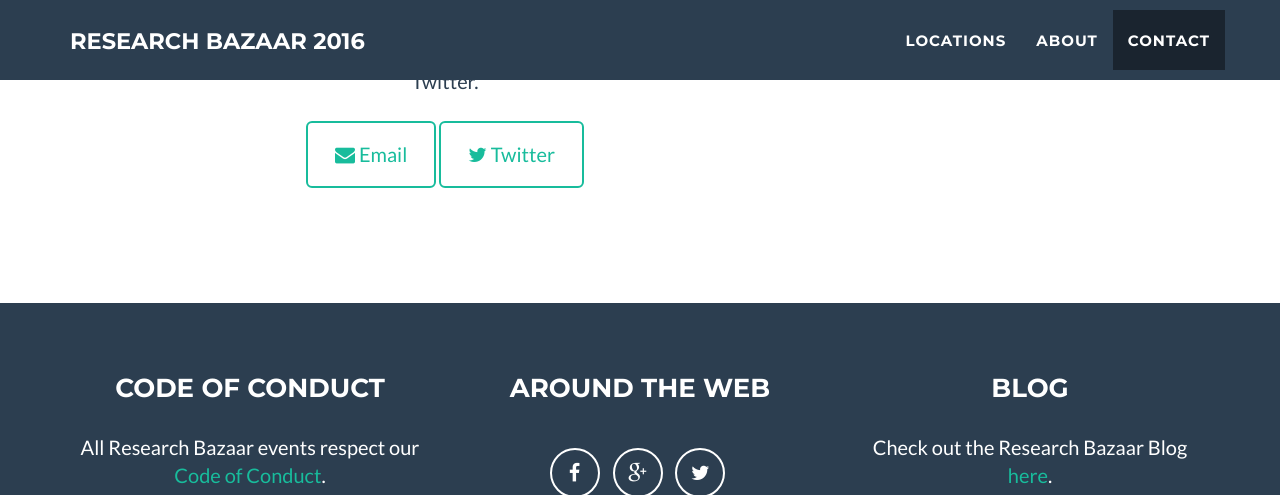
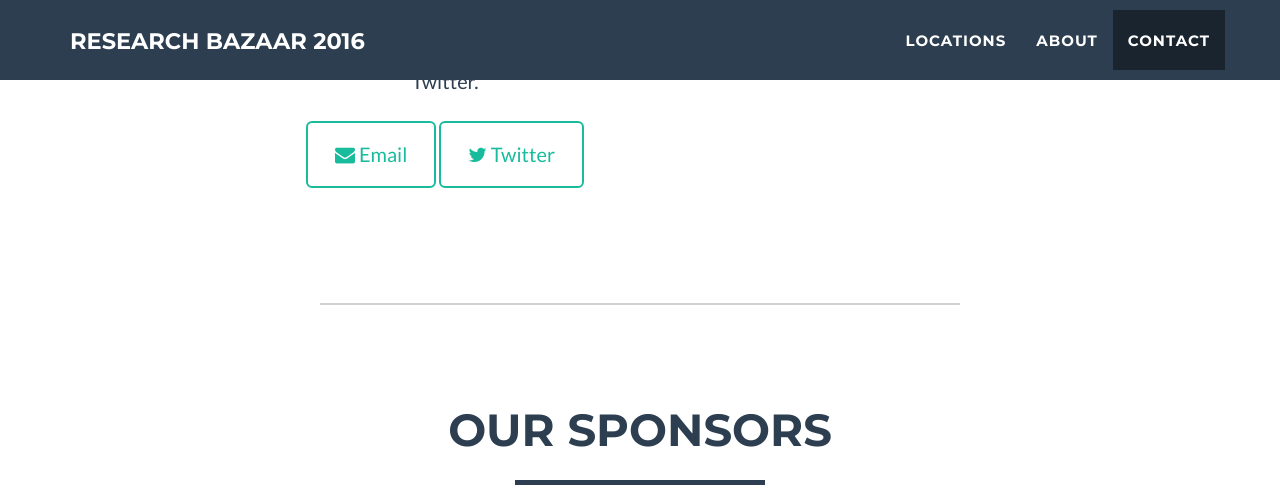
Before and after one commit to resbaz/resbaz-2016-02-01, a Jekyll site: the page built from index.html, in a window 1280 px wide and 1400 px high, scrolled down 2059 px. Shown: the top 495 px of the window. Built offline with Jekyll 4.4.1, drawn with Linux system fonts in a browser that asks for light colours; nearby versions of some CDN libraries; a script that is not in the unit is left out; comment, search, counter and statistics services are not loaded; some of the changed text lies outside the part shown; grey boxes are pictures that could not be loaded.

Commit message:
main page sponsor list

```diff
--- a/css/freelancer.css
+++ b/css/freelancer.css
@@ -477,6 +477,13 @@
     overflow: auto;
 }
 
+.sponsor-tile {
+    padding: 2em;
+    max-height: 450px;
+    overflow: auto;
+    display: inline-block;
+}
+
 a.light-bkg{
     border-color: #18BC9C;
     color: #18BC9C;
--- a/index.html
+++ b/index.html
@@ -71,7 +78,6 @@
             </div>
         </div>
         <div class="row">
-
             <div class="col-lg-4 col-lg-offset-2 text-center contact-buttons">
                 <p>Interested in the Research Bazaar? We want to hear from you! Email us your questions, start a conversation about bringing ResBaz to your home town, or just say hi; you can also always find us on Twitter.</p>
 
@@ -89,3 +95,29 @@
         </div>
     </div>
 </section>
+
+<hr class='divider'></hr>
+
+<!-- Sponsors -->
+<section id="sponsors">
+    <div class="container">
+        <div class="row">
+            <div class="col-lg-12 text-center">
+                <h2>Our Sponsors</h2>
+                <hr class="star-primary">
+            </div>
+        </div>
+        <div class="row">
+            <div class="col-lg-12 text-center">
+              <p>Many thanks to all our sponsors for making the Research Bazaar possible.</p>
+
+              {% for sponsor in page.sponsors %}
+                  <div class='sponsor-tile'>
+                      <img src={{site.baseurl}}/img/sponsors/{{ sponsor.img }}></img>
+                      <h4>{{ sponsor.name }}</h4>
+                  </div>
+              {% endfor %}
+          </div>
+        </div>
+    </div>
+</section>
```
Also changed, not shown: other parts of index.html (+7 -0 lines), img/profile-old.png (deleted). Lines whose indentation alone changed are shown as unchanged.
